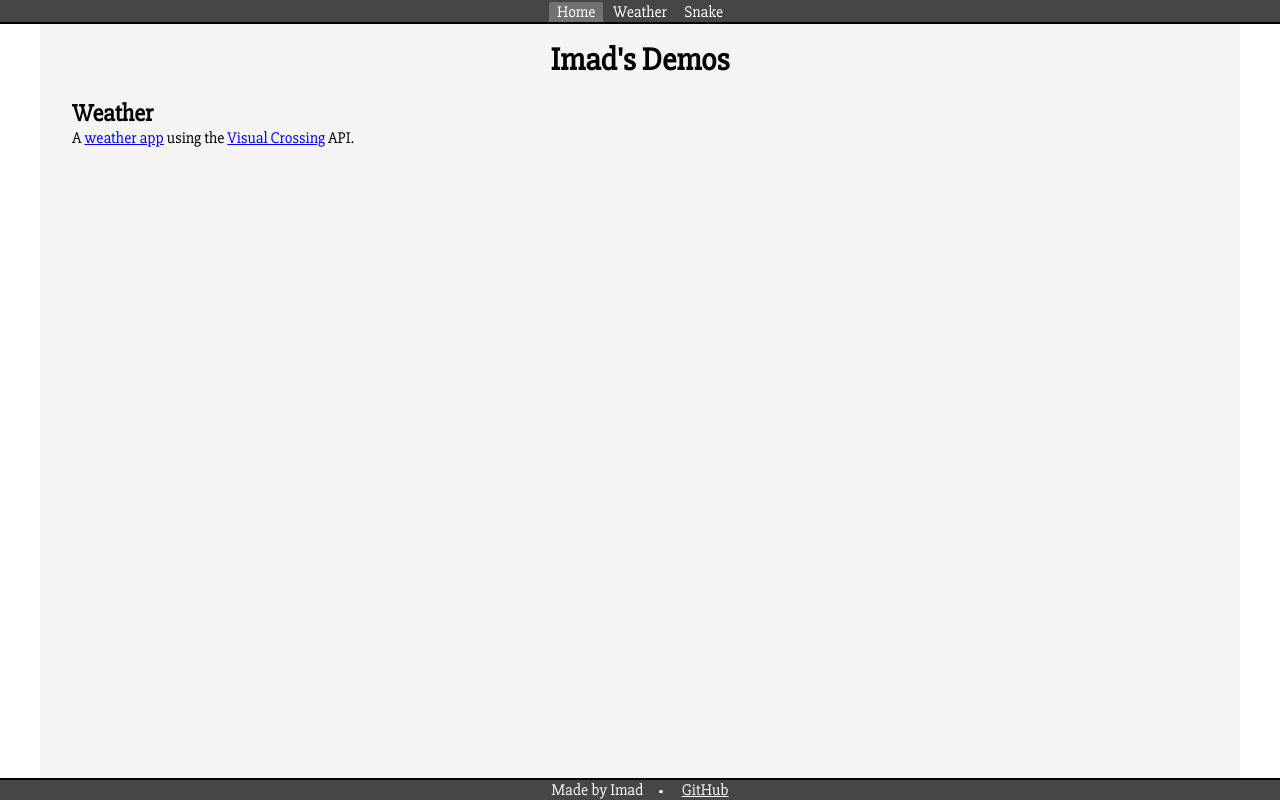
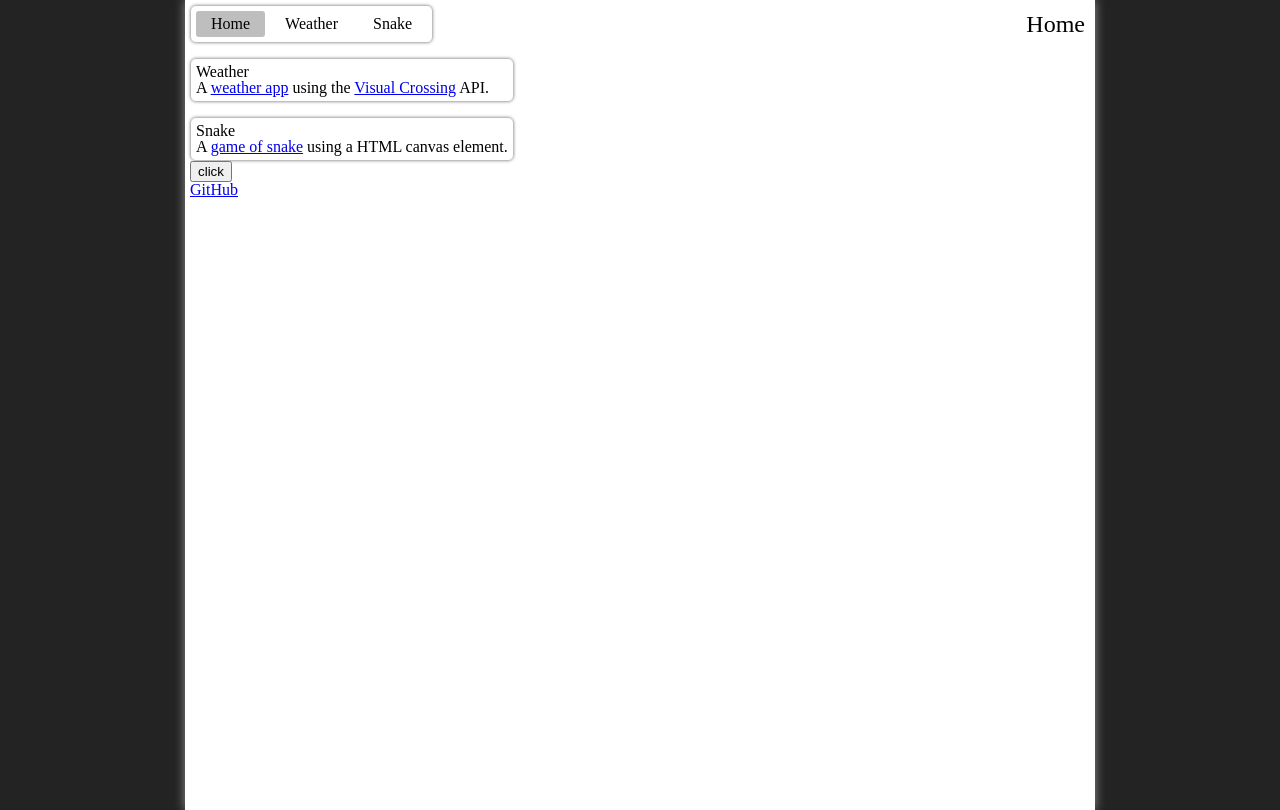
Before and after one commit to Imad-C/imads-demos, a SvelteKit app: page / in a window 1280 px wide. Built offline with nearby package versions, Linux system fonts and the light colour scheme.

Commit message:
WIP layout

```diff
--- a/src/app.css
+++ b/src/app.css
@@ -6,6 +6,19 @@
 	--dark-gray: rgb(70, 70, 70);
 	--gray-highlight: rgb(180, 180, 180, 0.4);
 	--blue: rgb(0, 0, 255);
+
+	--colour-black: rgb(35, 35, 35);
+	--colour-raisin: rgb(55, 50, 60);
+	--colour-gray: rgb(150, 150, 155);
+	--colour-silver: rgb(190, 190, 190);
+	--colour-platinum: rgb(230, 230, 230);
+
+	--spacing-small: 5px;
+	--spacing-medium: 15px;
+	--spacing-large: 30px;
+
+	--border-radius-small: 3px;
+	--border-radius-medium: 6px;
 }
 
 @font-face {
@@ -21,14 +34,3 @@
 	font-weight: normal;
 	font-style: normal;
 }
-
-body {
-	margin: 0;
-	padding: 0;
-	font-family: 'Slabo', sans-serif;
-}
-
-h1,
-p {
-	margin: 0;
-}
--- /dev/null
+++ b/src/components/Card.svelte
@@ -0,0 +1,18 @@
+<script lang="ts">
+	import type { Snippet } from 'svelte';
+
+	let { content }: { content: Snippet } = $props();
+</script>
+
+<div class="container">
+	{@render content()}
+</div>
+
+<style>
+	.container {
+		border: solid var(--colour-silver) 1px;
+		border-radius: var(--border-radius-medium);
+		box-shadow: 0 0 3px rgba(0, 0, 0, 0.4);
+		padding: var(--spacing-small);
+	}
+</style>
--- /dev/null
+++ b/src/components/Navbar.svelte
@@ -0,0 +1,59 @@
+<script lang="ts">
+	import { page } from '$app/state';
+
+	let { routes }: { routes: Record<string, string> } = $props();
+	let currentRouteName = $derived(routes[page.url.pathname]);
+</script>
+
+<div class="container">
+	<nav class="navbar">
+		{#each Object.entries(routes) as [route, routeName]}
+			<a
+				class="navbar-link"
+				class:navbar-link-selected={routeName === currentRouteName}
+				href={route}>{routeName}</a
+			>
+		{/each}
+	</nav>
+	<h1 class="title">{currentRouteName}</h1>
+</div>
+
+<style>
+	.container {
+		display: flex;
+		align-items: center;
+		margin-bottom: var(--spacing-medium);
+	}
+
+	.title {
+		font-size: 1.5rem;
+		margin-right: var(--spacing-small);
+	}
+
+	.navbar {
+		display: flex;
+		gap: var(--spacing-small);
+		padding: var(--spacing-small);
+		margin-right: auto;
+		border: solid var(--colour-silver) 1px;
+		border-radius: var(--border-radius-medium);
+		box-shadow: 0 0 3px rgba(0, 0, 0, 0.4);
+	}
+
+	.navbar-link {
+		padding: var(--spacing-small) var(--spacing-medium);
+		border-radius: var(--border-radius-small);
+		color: inherit;
+		text-decoration: inherit;
+	}
+
+	.navbar-link-selected {
+		background: var(--colour-silver);
+	}
+
+	.navbar-link:hover {
+		position: relative;
+		top: -2px;
+		background: var(--colour-silver);
+	}
+</style>
--- /dev/null
+++ b/src/reset.css
@@ -0,0 +1,129 @@
+/* http://meyerweb.com/eric/tools/css/reset/
+   v2.0 | 20110126
+   License: none (public domain)
+*/
+
+html,
+body,
+div,
+span,
+applet,
+object,
+iframe,
+h1,
+h2,
+h3,
+h4,
+h5,
+h6,
+p,
+blockquote,
+pre,
+a,
+abbr,
+acronym,
+address,
+big,
+cite,
+code,
+del,
+dfn,
+em,
+img,
+ins,
+kbd,
+q,
+s,
+samp,
+small,
+strike,
+strong,
+sub,
+sup,
+tt,
+var,
+b,
+u,
+i,
+center,
+dl,
+dt,
+dd,
+ol,
+ul,
+li,
+fieldset,
+form,
+label,
+legend,
+table,
+caption,
+tbody,
+tfoot,
+thead,
+tr,
+th,
+td,
+article,
+aside,
+canvas,
+details,
+embed,
+figure,
+figcaption,
+footer,
+header,
+hgroup,
+menu,
+nav,
+output,
+ruby,
+section,
+summary,
+time,
+mark,
+audio,
+video {
+	margin: 0;
+	padding: 0;
+	border: 0;
+	font-size: 100%;
+	font: inherit;
+	vertical-align: baseline;
+}
+/* HTML5 display-role reset for older browsers */
+article,
+aside,
+details,
+figcaption,
+figure,
+footer,
+header,
+hgroup,
+menu,
+nav,
+section {
+	display: block;
+}
+body {
+	line-height: 1;
+}
+ol,
+ul {
+	list-style: none;
+}
+blockquote,
+q {
+	quotes: none;
+}
+blockquote:before,
+blockquote:after,
+q:before,
+q:after {
+	content: '';
+	content: none;
+}
+table {
+	border-collapse: collapse;
+	border-spacing: 0;
+}
--- a/src/routes/+layout.svelte
+++ b/src/routes/+layout.svelte
@@ -1,103 +1,48 @@
 <script lang="ts">
-	import { page } from '$app/state';
+	import type { Snippet } from 'svelte';
+	import '../reset.css';
 	import '../app.css';
 
-	const routes = { '/': 'Home', '/weather': 'Weather', '/snake': 'Snake' };
+	import Navbar from '$components/Navbar.svelte';
+
+	let { children }: { children: Snippet } = $props();
 </script>
 
-<div class="layout-container">
-	<nav class="navbar">
-		{#each Object.entries(routes) as [route, routeName]}
-			<a class="navbar-link" class:navbar-link-selected={page.url.pathname === route} href={route}
-				>{routeName}</a
-			>
-		{/each}
-	</nav>
+<div class="background">
+	<div class="container">
+		<Navbar routes={{ '/': 'Home', '/weather': 'Weather', '/snake': 'Snake' }} />
 
-	<main class="layout-main">
-		<slot />
-	</main>
+		<main class="content">
+			{@render children()}
+		</main>
 
-	<footer class="footer">
-		<p>Made by Imad</p>
-		<a href="https://github.com/Imad-C/imads-demos" class="github-link">GitHub</a>
-	</footer>
+		<footer>
+			<a href="https://github.com/Imad-C/imads-demos">GitHub</a>
+		</footer>
+	</div>
 </div>
 
 <style>
-	.layout-container {
+	.background {
+		display: flex;
+		justify-content: center;
+		align-items: center;
 		min-height: 100vh;
+		background: var(--colour-black);
+	}
+
+	.container {
+		padding: var(--spacing-small);
+		width: min(100%, 900px);
+		min-height: 100vh;
+		background: white;
+		box-shadow: 0 0 10px rgba(255, 255, 255, 0.5);
+	}
+
+	.content {
 		display: flex;
 		flex-direction: column;
-	}
-
-	.layout-main {
-		flex: 1;
-		box-sizing: border-box;
-		padding: 1rem 2rem 1.2rem 2rem;
-		display: flex;
-		flex-direction: column;
-		max-width: 1200px;
-		margin: 0 auto;
-		background: var(--light-gray);
-		width: 100%;
-	}
-
-	.navbar {
-		position: sticky;
-		top: 0;
-		border-bottom: 2px solid var(--black);
-		display: flex;
+		align-items: start;
 		justify-content: center;
-		gap: 0.1rem;
-		padding: 0.1rem 0.1rem 0 0.1rem;
-		background: var(--dark-gray);
-		z-index: 2;
-	}
-
-	.navbar-link {
-		text-decoration: none;
-		color: var(--white);
-		padding: 0 0.5rem;
-		border-radius: 3px 3px 0px 0px;
-	}
-
-	.navbar-link-selected {
-		background: var(--gray-highlight);
-	}
-
-	.navbar-link:hover {
-		background: var(--gray-highlight);
-	}
-
-	.footer {
-		display: flex;
-		justify-content: center;
-		gap: 1rem;
-		border-top: 2px solid var(--black);
-		text-align: center;
-		position: fixed;
-		left: 0;
-		bottom: 0;
-		width: 100%;
-		background: var(--dark-gray);
-		color: var(--white);
-		z-index: 2;
-	}
-
-	.github-link {
-		text-decoration: underline;
-		color: var(--white);
-	}
-
-	.footer > *:not(:first-child)::before {
-		content: '';
-		display: inline-block;
-		width: 0.2em;
-		height: 0.2em;
-		margin: 0 1.2rem 0 0;
-		vertical-align: middle;
-		border-radius: 50%;
-		background: #fff;
 	}
 </style>
--- a/src/routes/+page.svelte
+++ b/src/routes/+page.svelte
@@ -1,17 +1,34 @@
-<h1 class="title">Imad's Demos</h1>
+<script lang="ts">
+	import Card from '$components/Card.svelte';
+</script>
 
-<h2 class="demo-title">Weather</h2>
-<p>
-	A <a href="/weather">weather app</a> using the
-	<a href="https://www.visualcrossing.com/">Visual Crossing</a> API.
-</p>
+<div class="container">
+	<Card>
+		{#snippet content()}
+			<h2 class="demo-title">Weather</h2>
+			<p>
+				A <a href="/weather">weather app</a> using the
+				<a href="https://www.visualcrossing.com/">Visual Crossing</a> API.
+			</p>
+		{/snippet}
+	</Card>
+
+	<Card>
+		{#snippet content()}
+			<h2 class="demo-title">Snake</h2>
+			<p>
+				A <a href="/snake">game of snake</a> using a HTML canvas element.
+			</p>
+		{/snippet}
+	</Card>
+</div>
+
+<button>click</button>
 
 <style>
-	.title {
-		text-align: center;
-	}
-
-	.demo-title {
-		margin-bottom: 0;
+	.container {
+		display: flex;
+		flex-direction: column;
+		gap: var(--spacing-medium);
 	}
 </style>
--- a/src/routes/snake/+page.svelte
+++ b/src/routes/snake/+page.svelte
@@ -49,8 +49,6 @@
 	}
 </script>
 
-<h1>Snake</h1>
-
 {#if game}
 	<div>
 		<div>
--- a/src/routes/weather/+page.svelte
+++ b/src/routes/weather/+page.svelte
@@ -38,8 +38,6 @@
 	}
 </script>
 
-<h1 class="title">Weather</h1>
-
 <div class="search">
 	<Search bind:value={location} handler={() => fetchWeather(location || '')} />
 </div>
@@ -64,12 +62,6 @@
 {/if}
 
 <style>
-	.title {
-		text-align: center;
-		padding-bottom: 0.25rem;
-		margin-bottom: 1rem;
-	}
-
 	.search {
 		margin-bottom: 1.5rem;
 	}
```
